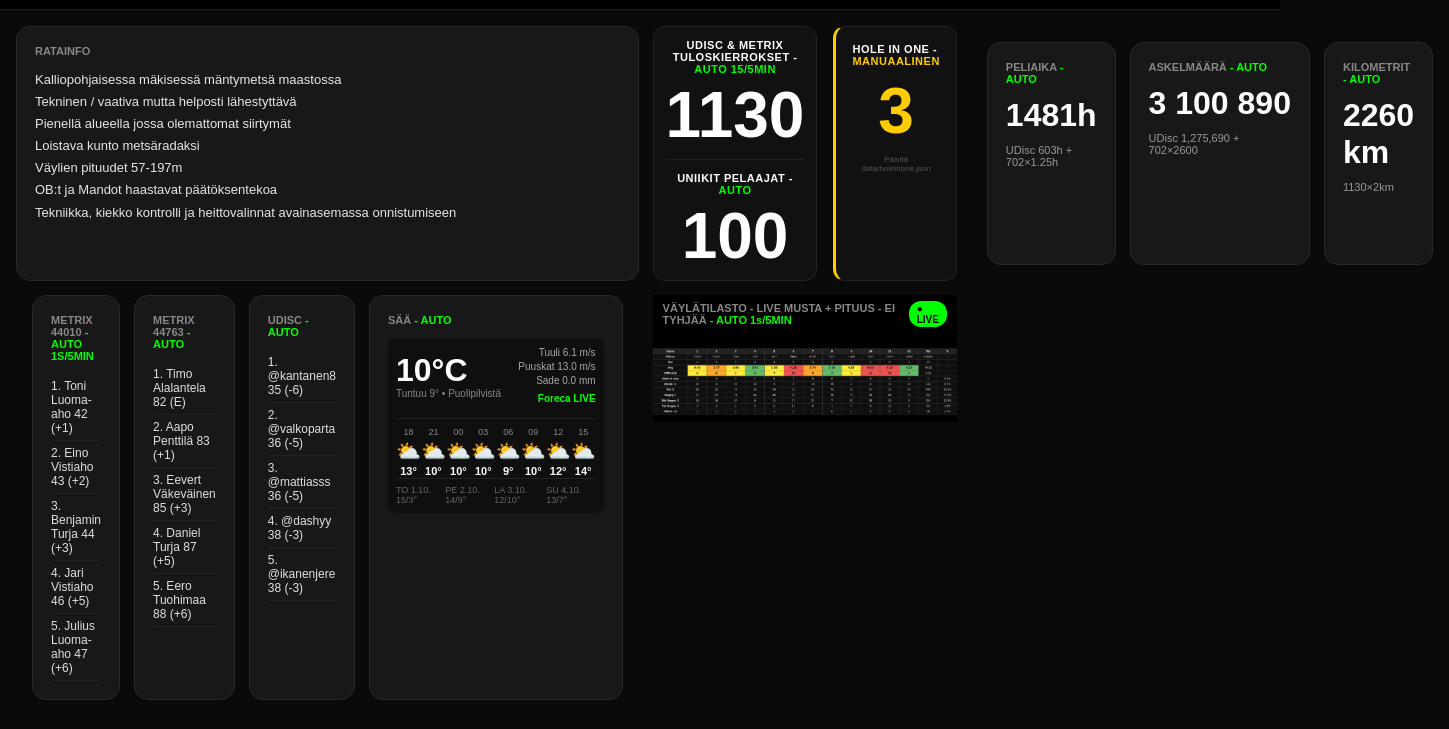
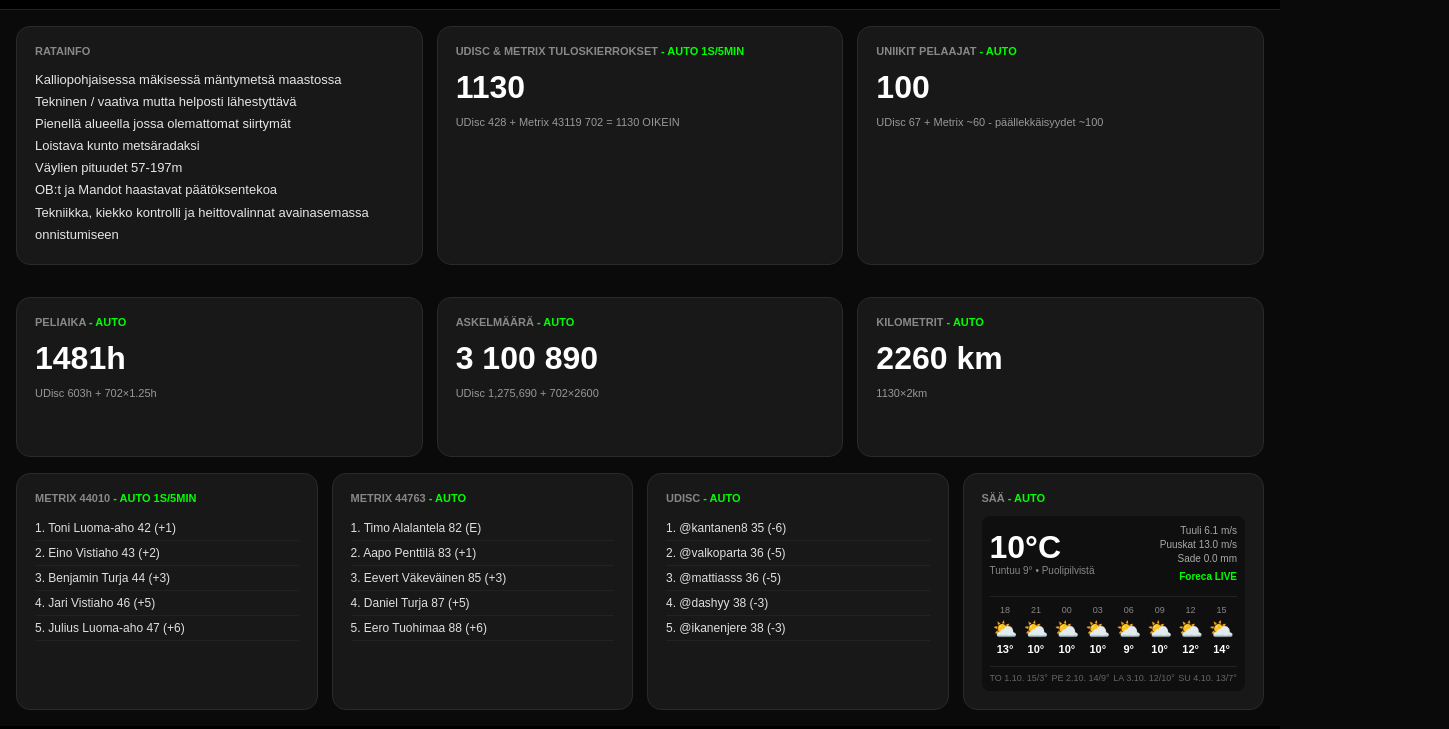
Before and after one commit to luomaahonfrisbeegolfrata-gif/luoma-aho-stats, a plain HTML site: page index.html in a window 1280 px wide. Shown: the part 65-794 px from the top of the page, 1449 px wide, since content can reach past the window. Drawn offline with Linux system fonts and the light colour scheme.

Commit message:
Update index.html

```diff
--- a/index.html
+++ b/index.html
@@ -30,25 +30,8 @@
 </div></div>
 <div class="grid">
 <div class="card"><h3>RATAINFO</h3><div class="small ratainfo-text">Kalliopohjaisessa mäkisessä mäntymetsä maastossa<br>Tekninen / vaativa mutta helposti lähestyttävä<br>Pienellä alueella jossa olemattomat siirtymät<br>Loistava kunto metsäradaksi<br>Väylien pituudet 57-197m<br>OB:t ja Mandot haastavat päätöksentekoa<br>Tekniikka, kiekko kontrolli ja heittovalinnat avainasemassa onnistumiseen</div></div>
-<div class="stats-grid" style="display:grid; grid-template-columns:1fr 1fr; gap:16px;">
-<div class="card" id="tuloskierrokset-card" style="background:#111; border:1px solid #222; border-radius:12px; padding:12px; display:flex; flex-direction:column; min-height:180px;">
-<div style="flex:1; display:flex; flex-direction:column; justify-content:center; align-items:center; text-align:center;">
-<div style="font-size:11px; font-weight:800; color:#fff; letter-spacing:0.5px;">UDISC & METRIX TULOSKIERROKSET - <span style="color:#00ff00;">AUTO 15/5MIN</span></div>
-<div id="live-kierrokset" style="font-size:64px; font-weight:900; color:#fff; line-height:1; margin-top:8px;">1130</div>
-</div>
-<div style="height:1px; background:#222; margin:12px 0;"></div>
-<div style="flex:1; display:flex; flex-direction:column; justify-content:center; align-items:center; text-align:center;">
-<div style="font-size:11px; font-weight:800; color:#fff; letter-spacing:0.5px;">UNIIKIT PELAAJAT - <span style="color:#00ff00;">AUTO</span></div>
-<div id="live-pelaajat" style="font-size:64px; font-weight:900; color:#fff; line-height:1; margin-top:8px;">100</div>
-</div>
-</div>
-<div class="card" id="uniikit-pelaajat-card" style="background:#111; border:1px solid #222; border-radius:12px; padding:16px; min-height:180px; border-left:3px solid #ffcc00;">
-<div style="font-size:11px; font-weight:800; color:#fff; letter-spacing:0.5px;">HOLE IN ONE - <span style="color:#ffcc00;">MANUAALINEN</span></div>
-<div id="hio-count" style="font-size:64px; font-weight:900; color:#ffcc00; line-height:1; margin:12px 0; text-align:center;">3</div>
-<div id="hio-list" style="font-size:11px; color:#aaa; line-height:1.6; text-align:center;">
-</div>
-<div style="font-size:8px; color:#555; margin-top:12px; text-align:center;">Päivitä data/holeinone.json</div>
-</div>
+<div class="card"><h3>UDISC & METRIX TULOSKIERROKSET <span class="auto">- AUTO 1s/5MIN</span></h3><div class="big" id="live-kierrokset">1130</div><div class="small">UDisc 428 + Metrix 43119 702 = 1130 OIKEIN</div></div>
+<div class="card"><h3>UNIIKIT PELAAJAT <span class="auto">- AUTO</span></h3><div class="big" id="live-pelaajat">100</div><div class="small">UDisc 67 + Metrix ~60 - päällekkäisyydet ~100</div></div>
 </div>
 <div class="grid"><div class="card"><h3>PELIAIKA <span class="auto">- AUTO</span></h3><div class="big" id="live-aika">1481h</div><div class="small">UDisc 603h + 702×1.25h</div></div><div class="card"><h3>ASKELMÄÄRÄ <span class="auto">- AUTO</span></h3><div class="big" id="live-askeleet">3,100,890</div><div class="small">UDisc 1,275,690 + 702×2600</div></div><div class="card"><h3>KILOMETRIT <span class="auto">- AUTO</span></h3><div class="big" id="live-km">2260 km</div><div class="small">1130×2km</div></div></div>
 <div class="grid-4"><div class="card"><h3>METRIX 44010 <span class="auto">- AUTO 1s/5MIN</span></h3><ul class="list" id="top5-44010"><li>Ladataan...</li></ul></div><div class="card"><h3>METRIX 44763 <span class="auto">- AUTO</span></h3><ul class="list" id="top5-44763"><li>Ladataan...</li></ul></div><div class="card"><h3>UDISC <span class="auto">- AUTO</span></h3><ul class="list" id="top5-udisc"><li>Ladataan...</li></ul></div><div class="card"><h3>SÄÄ <span class="auto">- AUTO</span></h3><div id="saa-content"><div class="big">12°C</div><div class="small">Ladataan...</div></div></div></div>
```
